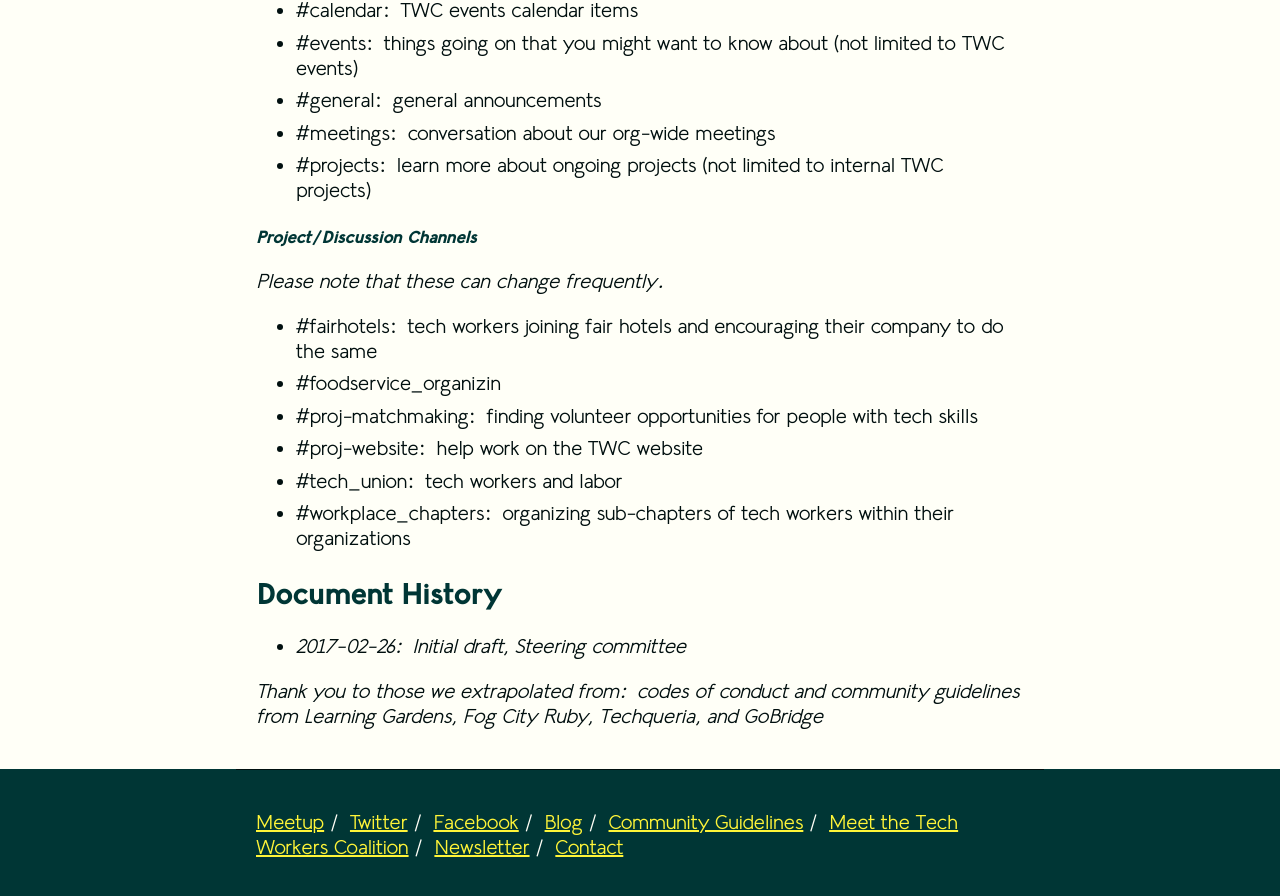
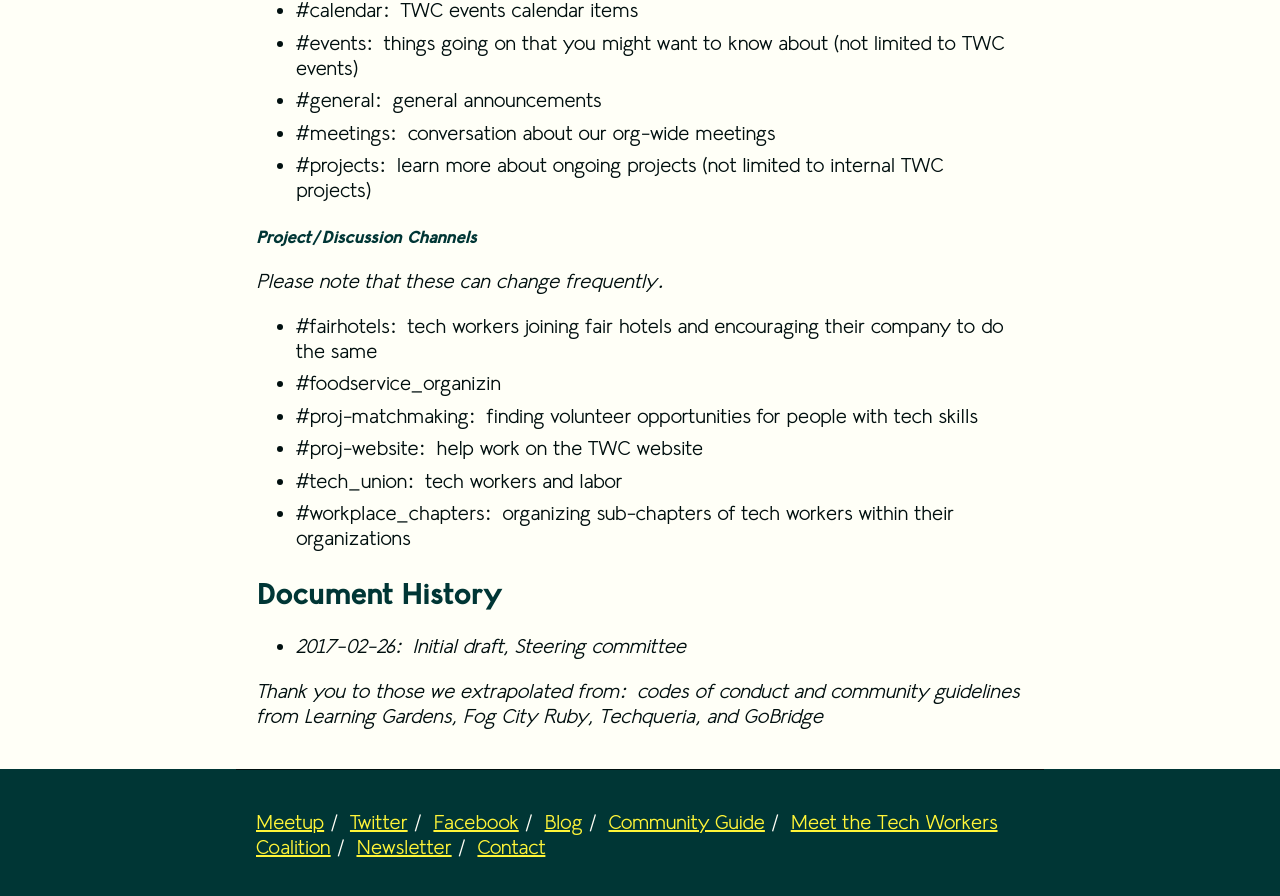
Before and after one commit to techworkersco/twc-site, a Jekyll site: the page built from guide.md, in a window 1280 px wide and 900 px high, scrolled down 3859 px. Shown: the top 896 px of the window. Built offline with Jekyll 4.4.1, drawn with Linux system fonts in a browser that asks for light colours.

Commit message:
Added community guidelines

```diff
--- a/guidelines.md
+++ b/guide.md
@@ -1,7 +1,7 @@
 ---
 layout: page
-title: Community Guidelines
-permalink: /community-guidelines
+title: Community Guide
+permalink: /community-guide
 ---
 [Our Values and Code of Conduct](#our-values)<br>
 [Projects](#projects)<br>
```
Also changed, not shown: index.md (+1 -1 lines).
